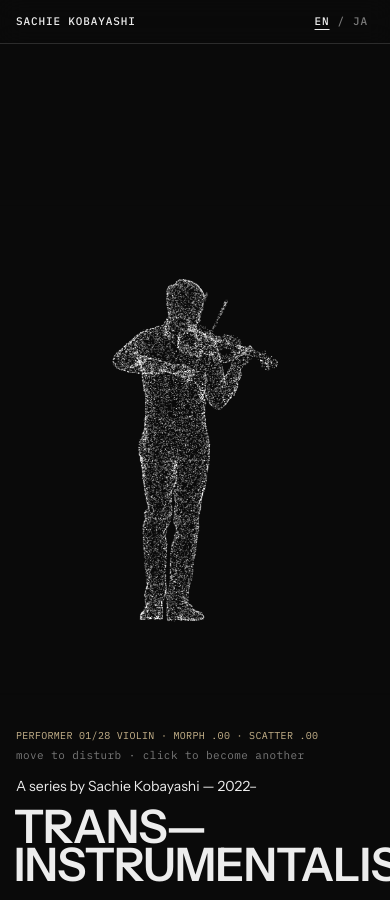
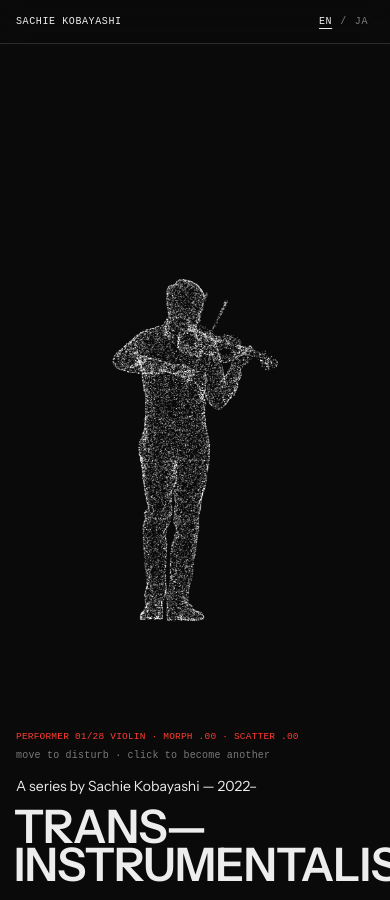
Before and after one commit to kbys88/kbys88.github.io, a Jekyll site: the page transinstrumentalism/index.html, which Jekyll copies as it is, in a window 390 px wide and 900 px high. Built offline with Jekyll 4.4.1, drawn with Linux system fonts in a browser that asks for light colours; some web fonts are replaced.

Commit message:
style(ti): red accent and Martian Mono for small text
- Accent token --sand #C8B48C -> --accent #FF3B2F (labels, readout,
  chapter years, mobile index year, WIP badge, focus ring).
- Small text: IBM Plex Mono -> Martian Mono (same css2 request, Plex Mono
  dropped), set semi-condensed (= wdth 87.5) in every mono shorthand;
  sizes -1px, tracking tightened, ink small text at 300 (Martian's 400
  reads heavy), muted/red small text at 400. JA small text falls back to
  IBM Plex Sans JP; JA index venue gets phrase-aware breaking.

Co-Authored-By: Claude Opus 5.5 <noreply@anthropic.com>

```diff
--- a/assets/ti/ti.css
+++ b/assets/ti/ti.css
@@ -17,12 +17,14 @@
   --ink: #EDEDED;
   --muted: #7A7A7A;
   --hair: rgba(255, 255, 255, .14);
-  --sand: #C8B48C;
+  --accent: #FF3B2F;                     /* signal red: labels and small text only */
   --glass: rgba(10, 10, 10, .8);
   --black: #000000;
 
   --sans: "Instrument Sans", "IBM Plex Sans JP", system-ui, sans-serif;
-  --mono: "IBM Plex Mono", "IBM Plex Sans JP", ui-monospace, monospace;
+  /* Martian Mono has no Japanese: kana/kanji fall through to Plex Sans JP.
+     Mono text is always set "semi-condensed" (= wdth 87.5) in its font shorthand. */
+  --mono: "Martian Mono", "IBM Plex Sans JP", ui-monospace, monospace;
   --jp: "IBM Plex Sans JP", "Instrument Sans", system-ui, sans-serif;
 
   --gut: clamp(16px, 1.7vw, 24px);       /* page side gutter = tile padding */
@@ -69,7 +71,7 @@ a { color: inherit; text-decoration-thickness: 1px; text-underline-offset: .22em
 h1, h2, h3, p, ul, ol, dl, dd, figure { margin: 0; }
 
 :focus-visible {
-  outline: 1px solid var(--sand);
+  outline: 1px solid var(--accent);
   outline-offset: 3px;
 }
 
@@ -81,8 +83,8 @@ h1, h2, h3, p, ul, ol, dl, dd, figure { margin: 0; }
   padding: 8px 12px;
   background: var(--bg);
   border: 1px solid var(--hair);
-  font: 500 11px/1.2 var(--mono);
-  letter-spacing: .08em;
+  font: 400 semi-condensed 10px/1.2 var(--mono);
+  letter-spacing: .06em;
   text-transform: uppercase;
   text-decoration: none;
   transform: translateY(-200%);
@@ -95,7 +97,7 @@ html[data-lang="en"] .l-ja,
 html[data-lang="ja"] .l-en { display: none !important; }
 
 /* Japanese headings: proportional kana; phrase-aware line breaks */
-h1 .l-ja, h2 .l-ja, h3 .l-ja, .st-text .l-ja, .next-big .l-ja, .idx-c-format .l-ja {
+h1 .l-ja, h2 .l-ja, h3 .l-ja, .st-text .l-ja, .next-big .l-ja, .idx-c-format .l-ja, .idx-c-venue .l-ja {
   font-feature-settings: "palt";
   word-break: auto-phrase;
 }
@@ -132,8 +134,8 @@ main, .foot { position: relative; z-index: 1; }
   -webkit-backdrop-filter: blur(12px);
   backdrop-filter: blur(12px);
   border-bottom: 1px solid var(--hair);
-  font: 500 11px/1 var(--mono);
-  letter-spacing: .08em;
+  font: 300 semi-condensed 10px/1 var(--mono);  /* ink small text at 300: Martian's 400 reads heavy */
+  letter-spacing: .06em;
   text-transform: uppercase;
 }
 .top__brand { justify-self: start; text-decoration: none; white-space: nowrap; }
@@ -177,12 +179,12 @@ main, .foot { position: relative; z-index: 1; }
   align-items: flex-end;
   gap: 8px 32px;
   margin-bottom: clamp(14px, 2.2vw, 32px);
-  font: 400 11px/1.5 var(--mono);
-  letter-spacing: .08em;
+  font: 400 semi-condensed 10px/1.5 var(--mono);
+  letter-spacing: .06em;
   text-transform: uppercase;
 }
-.readout { color: var(--sand); font-variant-numeric: tabular-nums; }
-.hero__hint { color: var(--muted); text-transform: none; letter-spacing: .04em; }
+.readout { color: var(--accent); font-variant-numeric: tabular-nums; }
+.hero__hint { color: var(--muted); text-transform: none; letter-spacing: .02em; }
 
 /* The title fills the content width at the default wdth 88:
    INSTRUMENTALISM: advance 7.84em, ink ~7.75em at wdth 88 / wght 600 /
@@ -276,15 +278,15 @@ main, .foot { position: relative; z-index: 1; }
 /* ---------- Labels, prose, meta, links, captions ---------- */
 
 .label {
-  font: 500 11px/1.4 var(--mono);
-  letter-spacing: .08em;
+  font: 400 semi-condensed 10px/1.4 var(--mono);
+  letter-spacing: .06em;
   text-transform: uppercase;
-  color: var(--sand);
+  color: var(--accent);
   margin-bottom: 1.6em;
 }
 .note {
-  font: 400 11px/1.5 var(--mono);
-  letter-spacing: .04em;
+  font: 400 semi-condensed 10px/1.5 var(--mono);
+  letter-spacing: .02em;
   color: var(--muted);
 }
 .tile--label .label { margin-bottom: .6em; }
@@ -295,19 +297,20 @@ main, .foot { position: relative; z-index: 1; }
 .prose .l-ja, .prose [lang="ja"] { font-family: var(--jp); line-height: 1.9; }
 .prose .l-ja p, .prose p.l-ja { font-size: .94em; }
 
-.meta { font: 400 13px/1.5 var(--mono); }
+.meta { font: 300 semi-condensed 12px/1.5 var(--mono); }
 .meta > div { padding: 10px 0; border-top: 1px solid var(--hair); }
 .meta > div:last-child { padding-bottom: 0; }
 .meta dt {
-  font-size: 11px;
-  letter-spacing: .08em;
+  font-size: 10px;
+  font-weight: 400;                   /* muted labels keep 400 to stay legible */
+  letter-spacing: .06em;
   text-transform: uppercase;
   color: var(--muted);
   margin-bottom: 2px;
 }
 .meta dd { color: var(--ink); }
 
-.links, .plain { list-style: none; padding: 0; font: 400 13px/1.5 var(--mono); }
+.links, .plain { list-style: none; padding: 0; font: 300 semi-condensed 12px/1.5 var(--mono); }
 .links li, .plain li { padding: 9px 0; border-top: 1px solid var(--hair); }
 .links a { text-decoration: none; }
 .links a:hover { text-decoration: underline; }
@@ -317,17 +320,17 @@ main, .foot { position: relative; z-index: 1; }
 .cap {
   margin-top: auto;                   /* captions sit at the bottom of a stretched tile */
   padding: 12px var(--gut) 14px;
-  font: 400 11px/1.5 var(--mono);
-  letter-spacing: .03em;
+  font: 400 semi-condensed 10px/1.5 var(--mono);
+  letter-spacing: .02em;
   color: var(--muted);
 }
 .wip {
   display: inline-block;
   margin-right: .6em;
   padding: 1px 6px;
-  border: 1px solid var(--sand);
-  color: var(--sand);
-  letter-spacing: .08em;
+  border: 1px solid var(--accent);
+  color: var(--accent);
+  letter-spacing: .06em;
   text-transform: uppercase;
 }
 
@@ -382,8 +385,8 @@ main, .foot { position: relative; z-index: 1; }
 .idx-head {
   padding-bottom: 10px;
   border-bottom: 1px solid var(--hair);
-  font: 400 11px/1.4 var(--mono);
-  letter-spacing: .08em;
+  font: 400 semi-condensed 10px/1.4 var(--mono);
+  letter-spacing: .06em;
   text-transform: uppercase;
   color: var(--muted);
 }
@@ -408,8 +411,8 @@ main, .foot { position: relative; z-index: 1; }
 .idx-row .idx-c-format,
 .idx-row .idx-c-venue,
 .idx-row .idx-c-arrow {
-  font: 400 12px/1.45 var(--mono);
-  letter-spacing: .03em;
+  font: 300 semi-condensed 11px/1.45 var(--mono);
+  letter-spacing: .01em;
 }
 .idx-row .idx-c-title {
   font-size: clamp(28px, 4vw, 56px);
@@ -462,21 +465,21 @@ main, .foot { position: relative; z-index: 1; }
 .ch-series {
   display: block;
   margin-top: 1.1rem;
-  font: 400 12px/1.4 var(--mono);
-  letter-spacing: .08em;
+  font: 400 semi-condensed 11px/1.4 var(--mono);
+  letter-spacing: .06em;
   color: var(--muted);
 }
 .ch-meta { gap: 10px; }
 .ch-format {
-  font: 400 12px/1.5 var(--mono);
-  letter-spacing: .04em;
+  font: 300 semi-condensed 11px/1.5 var(--mono);
+  letter-spacing: .02em;
   text-transform: uppercase;
 }
 .ch-format .l-ja { text-transform: none; }
 .ch-year {
-  font: 500 12px/1.4 var(--mono);
-  letter-spacing: .08em;
-  color: var(--sand);
+  font: 400 semi-condensed 11px/1.4 var(--mono);
+  letter-spacing: .06em;
+  color: var(--accent);
 }
 .ch-tag {
   margin-left: .8em;
@@ -570,8 +573,8 @@ figure.dither.is-active { --rr: 160px; }
   padding: 8px 12px;
   background: var(--bg);
   border: 1px solid var(--hair);
-  font: 500 11px/1.2 var(--mono);
-  letter-spacing: .08em;
+  font: 400 semi-condensed 10px/1.2 var(--mono);
+  letter-spacing: .06em;
   text-transform: uppercase;
 }
 .yt__play {
@@ -630,8 +633,8 @@ figure.dither.is-active { --rr: 160px; }
 .copy {
   margin-top: auto;
   padding-top: 32px;
-  font: 400 11px/1.4 var(--mono);
-  letter-spacing: .08em;
+  font: 400 semi-condensed 10px/1.4 var(--mono);
+  letter-spacing: .06em;
   text-transform: uppercase;
   color: var(--muted);
 }
@@ -646,7 +649,7 @@ figure.dither.is-active { --rr: 160px; }
   .top__title { display: none; }
 
   .hero__meta { flex-direction: column; align-items: flex-start; gap: 4px; }
-  .readout { font-size: 10px; letter-spacing: .03em; }
+  .readout { font-size: 9.5px; letter-spacing: .02em; }
   .hero__sub {
     position: static;
     max-width: none;
@@ -670,7 +673,7 @@ figure.dither.is-active { --rr: 160px; }
   .idx-row .idx-c-year,
   .idx-row .idx-c-format,
   .idx-row .idx-c-venue { grid-column: 2 / 4; }
-  .idx-row .idx-c-year { margin-top: 8px; color: var(--sand); }
+  .idx-row .idx-c-year { margin-top: 8px; color: var(--accent); }
   .idx:has(.idx-row:focus-visible) .idx-row:not(:focus-visible) .idx-c-year { color: inherit; }
 
   .tile--win-tall { min-height: 52vh; }
--- a/transinstrumentalism/index.html
+++ b/transinstrumentalism/index.html
@@ -42,7 +42,7 @@
 
 <link rel="preconnect" href="https://fonts.googleapis.com">
 <link rel="preconnect" href="https://fonts.gstatic.com" crossorigin>
-<link rel="stylesheet" href="https://fonts.googleapis.com/css2?family=IBM+Plex+Mono:wght@400;500&amp;family=IBM+Plex+Sans+JP:wght@400;500&amp;family=Instrument+Sans:wdth,wght@75..100,400..700&amp;display=swap">
+<link rel="stylesheet" href="https://fonts.googleapis.com/css2?family=IBM+Plex+Sans+JP:wght@400;500&amp;family=Instrument+Sans:wdth,wght@75..100,400..700&amp;family=Martian+Mono:wdth,wght@87.5..112.5,300..500&amp;display=swap">
 <link rel="stylesheet" href="/assets/ti/ti.css">
 
 <script type="application/ld+json">
```
